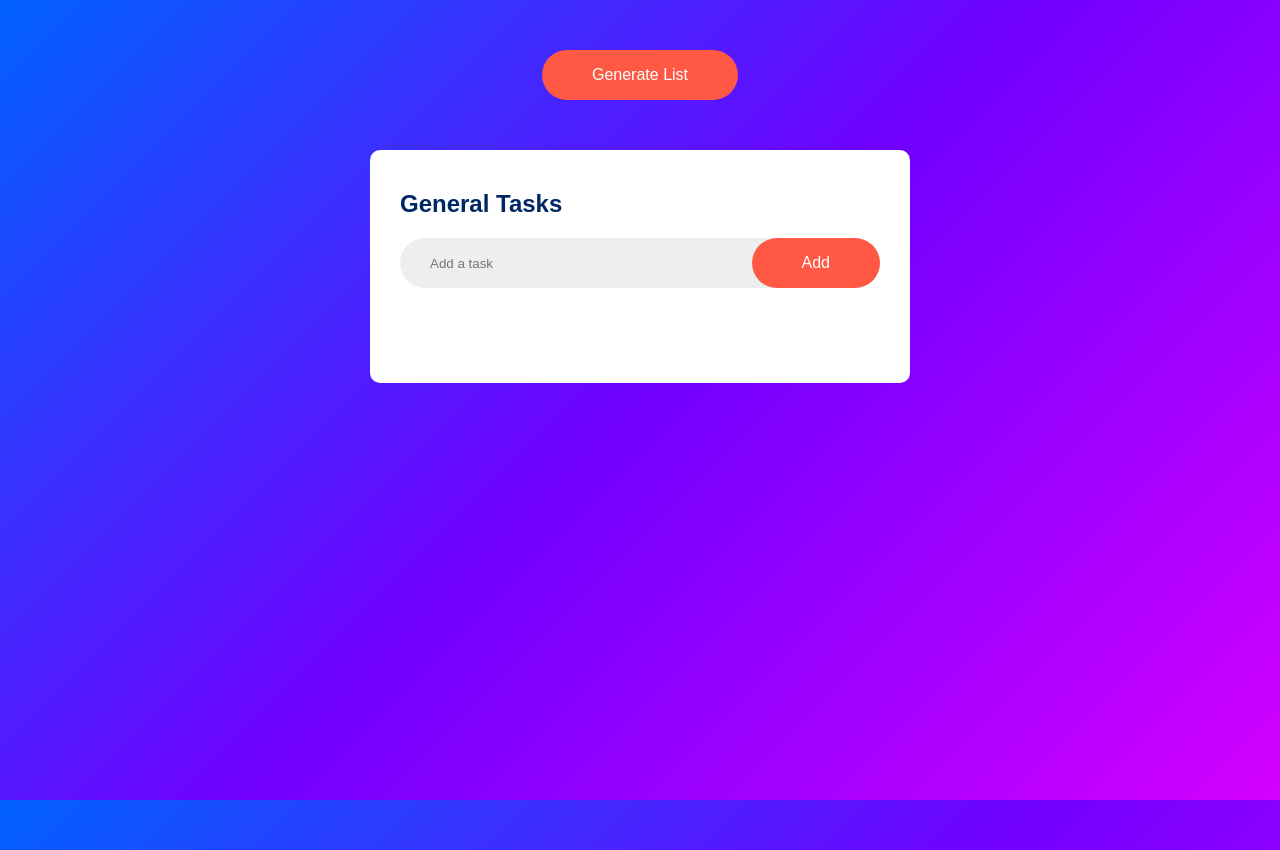
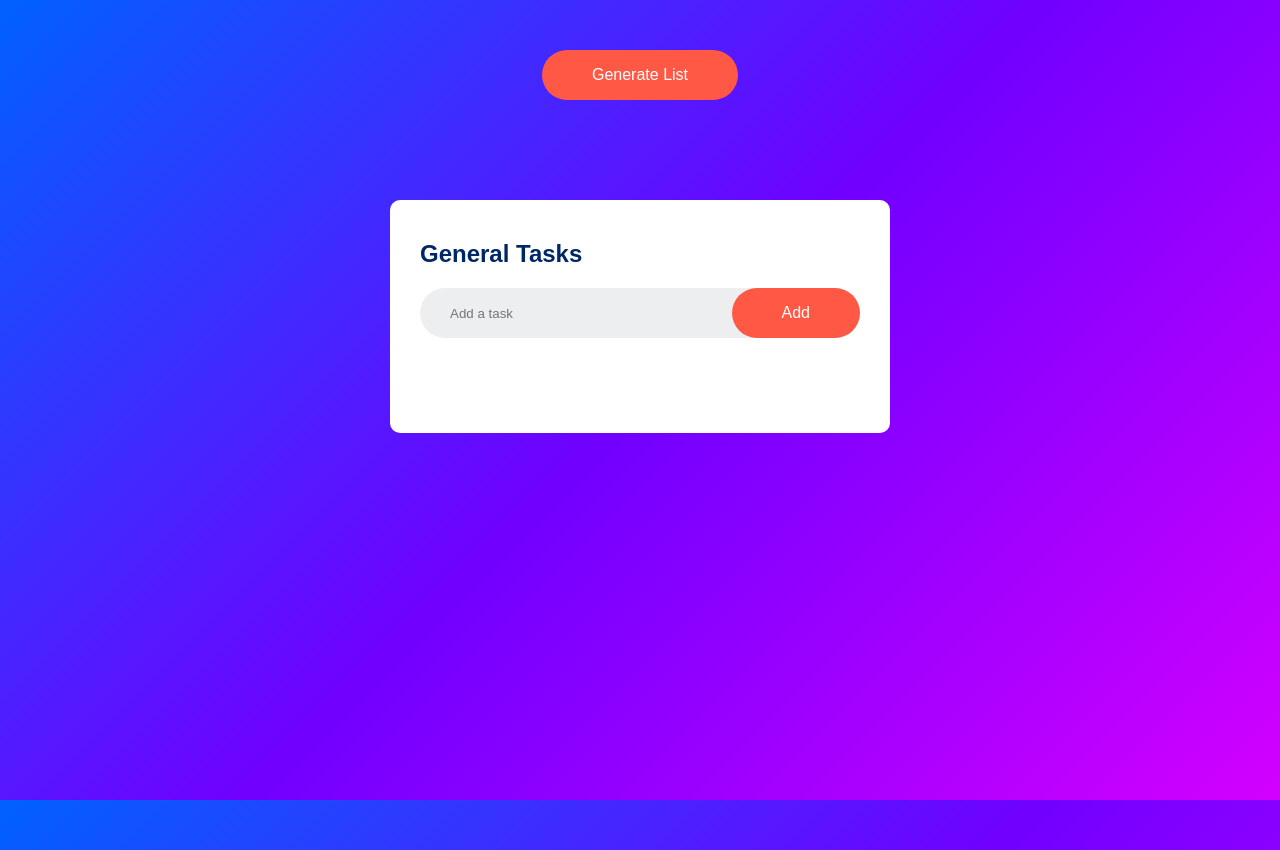
Before and after one commit to PedroCMotta-oficial/To-Do-List, a plain HTML site: page index.html in a window 1280 px wide. Both pictures are taken after a click on the button "Generate List". Drawn offline with nearby package versions, Linux system fonts and the light colour scheme.

Commit message:
masonry layout v1.0
simple refinements to the lists spectre and the (up to date) 100% completion of the masonry layout for the website

```diff
--- a/index.html
+++ b/index.html
@@ -34,5 +34,6 @@
 
 
   <script src="script.js"></script>
+  <script src="https://cdnjs.cloudflare.com/ajax/libs/masonry/4.2.2/masonry.pkgd.min.js"></script>
 </body>
 </html>
--- a/script.js
+++ b/script.js
@@ -1,14 +1,25 @@
+// masonry library initialization
+let masonryInstance;
+document.addEventListener('DOMContentLoaded', function () {
+  masonryInstance = new Masonry('#lists-container', {
+    itemSelector: '.list',
+    columnWidth: 500,
+    gutter: 25,
+    fitWidth: true,
+  });
+});
+
+
+// variables made to list creation
 let listsCounter = 0;
-
-// para botão de criação de listas
 const listsContainer = document.getElementById("lists-container");
 const listToBeCloned = document.getElementById("listBeta");
+
 
 function addTask(button) {
   const targetList = button.closest('.list');
   const inputBox = targetList.querySelector('#input-box');
   const tasksContainer = targetList.querySelector('#tasks-container');
-
 
   if(inputBox.value === '') {
     alert("You must write something!");
@@ -18,14 +29,20 @@ function addTask(button) {
     li.innerHTML = inputBox.value;
     tasksContainer.appendChild(li);
 
-    // making a delete way to the task that was created before
+    // deleting way to the task
     let span = document.createElement("span");
     span.innerHTML = "\u00d7";
     li.appendChild(span);
   }
   inputBox.value = "";
+
+  // masonry update
+  masonryInstance.reloadItems();
+  masonryInstance.layout();
+
   saveData();
 }
+
 
 function addList() {
   listsCounter++;
@@ -33,17 +50,27 @@ function addList() {
   newList.removeAttribute('id');
   newList.setAttribute('data-id', `list-${listsCounter}`);
   listsContainer.appendChild(newList);
+
+  // masonry update
+  masonryInstance.reloadItems();
+  masonryInstance.layout();
+
   saveData();
 }
 
 
-// checagem de tarefas
+// task checking
 document.addEventListener("click", function(e) {
   if(e.target.tagName === "LI") {
     e.target.classList.toggle("checked");
     saveData();
   } else if(e.target.tagName === "SPAN") {
     e.target.parentElement.remove();
+
+    // masonry update
+    masonryInstance.reloadItems();
+    masonryInstance.layout();
+
     saveData();
   }
 }, false)
@@ -54,5 +81,11 @@ function saveData() {
 }
 function showTask() {
   listsContainer.innerHTML = localStorage.getItem("data");
+
+  // layout calc with timeout adjustments
+  setTimeout(function() {
+    masonryInstance.reloadItems();
+    masonryInstance.layout();
+  }, 100)
 }
 showTask();
--- a/style.css
+++ b/style.css
@@ -40,11 +40,20 @@ body {
 
 
 
+#lists-container {
+  margin: 100px auto;
+  display: flex;
+  max-width: 1575px;
+  justify-content: center;
+}
+
+
+
 .list {
   width: 100%;
-  max-width: 540px;
+  max-width: 500px;
   background: #fff;
-  margin: 50px auto 20px;
+  margin-bottom: 25px;
   padding: 40px 30px 70px;
   border-radius: 10px;
 }
```
Also changed, not shown: 1 other file.
